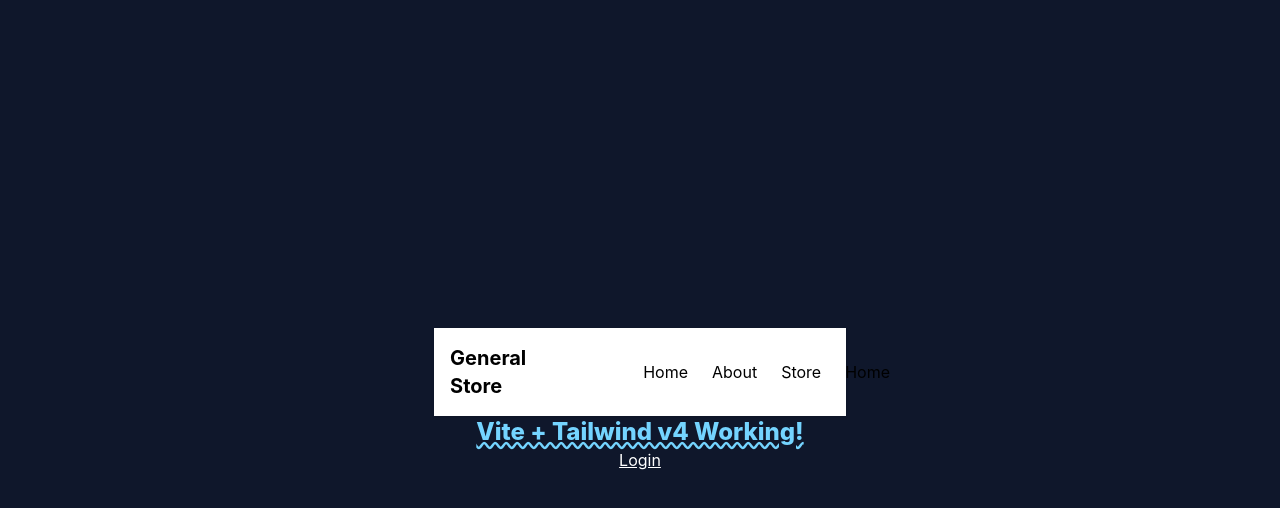
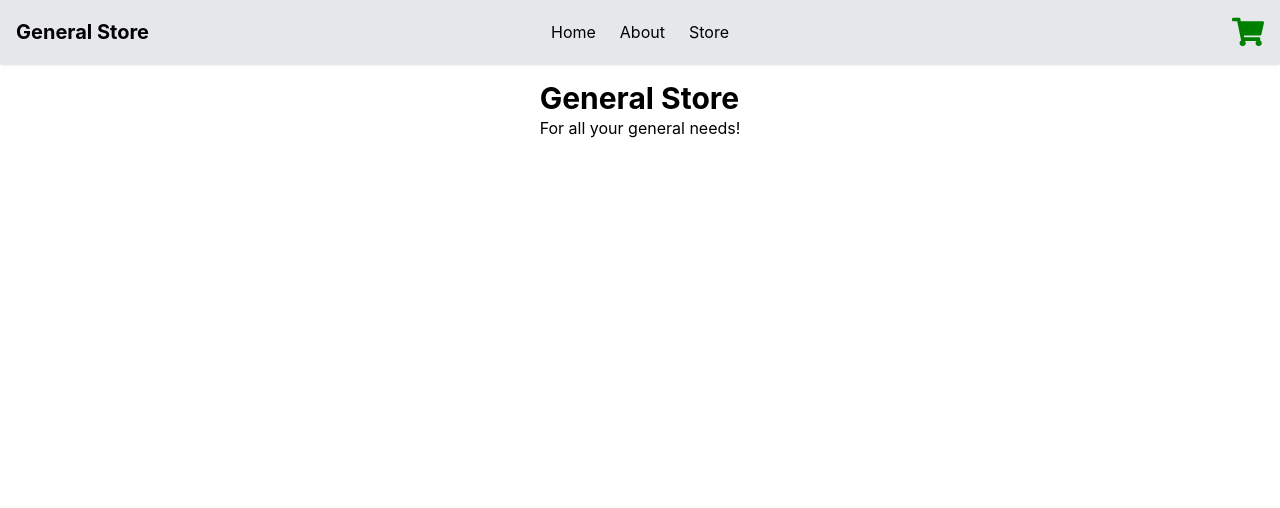
Before and after one commit to lukereiner/ecommerce-store, a React (Vite) app: page / in a window 1280 px wide. Shown: the top 508 px of the page. Built offline with nearby package versions, Linux system fonts and the light colour scheme.

Commit message:
homepage setup

```diff
--- a/package.json
+++ b/package.json
@@ -13,6 +13,7 @@
     "@tailwindcss/vite": "^4.3.3",
     "react": "^19.2.8",
     "react-dom": "^19.2.8",
+    "react-icons": "^5.7.0",
     "react-router-dom": "^7.18.2",
     "tailwindcss": "^4.3.3"
   },
--- a/src/App.jsx
+++ b/src/App.jsx
@@ -1,26 +1,21 @@
 import { useState } from 'react'
 import { Routes, Route, Link } from 'react-router-dom'
-import Login from './pages/Login';
 import Navbar from './components/home/Navbar';
+import HomeHeader from './components/home/HomeHeader';
 import './App.css'
 
 export default function App() {
   return (
-    <div className="flex min-h-screen items-center justify-center bg-slate-900 text-white flex-col">
+    <div className="">
 
       <div>
         <Navbar />
       </div>
 
-      <h1 className="text-2xl font-extrabold text-sky-300 underline decoration-wavy">
-        Vite + Tailwind v4 Working!
-      </h1>
+      <div>
+        <HomeHeader />
+      </div>
 
-      <div>
-        <nav>
-          <Link className='underline' to="/login">Login</Link>
-        </nav>
-      </div>
     </div>
   );
 }
--- /dev/null
+++ b/src/components/home/HomeHeader.jsx
@@ -0,0 +1,20 @@
+import React from "react";
+
+const HomeHeader = () => {
+  return (
+    <>
+      <div className="flex justify-center items-center">
+
+        <section className="pt-4">
+          <div className="text-3xl font-bold">
+            General Store
+          </div>
+          <div>For all your general needs!</div>
+        </section>
+
+      </div>
+    </>
+  );
+};
+
+export default HomeHeader;
--- a/src/components/home/Navbar.jsx
+++ b/src/components/home/Navbar.jsx
@@ -1,22 +1,37 @@
-import React from 'react'
+import React from "react";
+import { FaShoppingCart } from "react-icons/fa";
+import { Link } from "react-router-dom";
 
 const Navbar = () => {
   return (
-   <>
-    <nav className='flex items-center justify-between p-4 bg-white shadow text-black'>
-        <div className='w-1/3 flex justify-start'>
-            <a href='#' className='text-xl font-bold'>General Store</a>
+    <>
+      <nav className="flex items-center justify-between p-4 bg-gray-200 shadow text-black">
+        <div className="w-1/3 flex justify-start">
+          <Link to="/" className="text-xl font-bold">
+            General Store
+          </Link>
         </div>
 
-        <div className='w-1/3 flex justify-center space-x-6'>
-            <a href="#" className='hover:text-blue-600'>Home</a>
-            <a href="#" className='hover:text-blue-600'>About</a>
-            <a href="#" className='hover:text-blue-600'>Store</a>
-            <a href="#" className='hover:text-blue-600'>Home</a>
+        <div className="w-1/3 flex justify-center space-x-6">
+          <Link to="/" className="hover:text-blue-600">
+            Home
+          </Link>
+          <Link to="" className="hover:text-blue-600">
+            About
+          </Link>
+          <Link to="/store" className="hover:text-blue-600">
+            Store
+          </Link>
         </div>
-    </nav>
-   </>
-  )
-}
 
-export default Navbar
+        <div className="w-1/3 flex justify-end space-x-4">
+          <Link to="/cart">
+            <FaShoppingCart className="hover:text-blue-600" color="green" size="2em" />
+          </Link>
+        </div>
+      </nav>
+    </>
+  );
+};
+
+export default Navbar;
--- /dev/null
+++ b/src/components/login/LoginModal.jsx
@@ -0,0 +1,9 @@
+import React from 'react'
+
+const LoginModal = () => {
+  return (
+    <div>LoginModal</div>
+  )
+}
+
+export default LoginModal
--- a/src/main.jsx
+++ b/src/main.jsx
@@ -5,6 +5,7 @@ import "./index.css";
 import App from "./App.jsx";
 import Login from "./pages/Login.jsx";
 import Store from "./pages/Store.jsx";
+import Cart from "./pages/Cart.jsx";
 
 createRoot(document.getElementById("root")).render(
   <StrictMode>
@@ -12,6 +13,8 @@ createRoot(document.getElementById("root")).render(
       <Routes>
         <Route path="/" element={<App />} />
         <Route path="/login" element={<Login />} />
+        <Route path="/cart" element={<Cart />} />
+        <Route path="/store" element={<Store />} />
       </Routes>
     </BrowserRouter>
   </StrictMode>,
--- /dev/null
+++ b/src/pages/Cart.jsx
@@ -0,0 +1,9 @@
+import React from 'react'
+
+const Cart = () => {
+  return (
+    <div>Cart page!</div>
+  )
+}
+
+export default Cart
```
Also changed, not shown: 1 other file (tests, documents, lock files or other folders).
